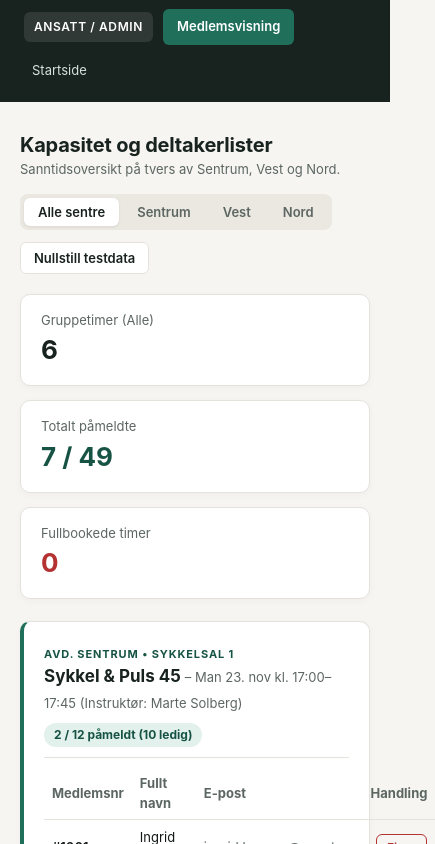
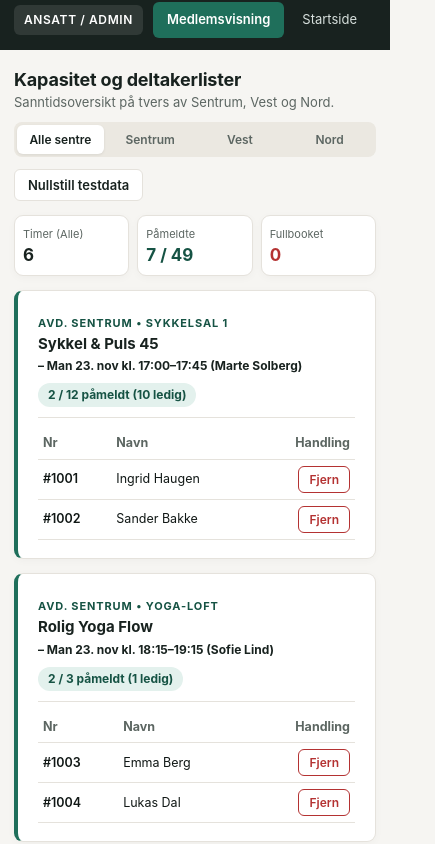
Before and after one commit to MrButabi/aktivhelse-booking, a plain HTML site: page app/ansatt.html in a window 390 px wide. Shown: the part 64-908 px from the top of the page, 435 px wide, since content can reach past the window. Drawn offline with Linux system fonts and the light colour scheme.

Commit message:
bedre tilpasset mobil

```diff
--- a/app/css/style.css
+++ b/app/css/style.css
@@ -20,7 +20,10 @@
   font-family: "Inter", -apple-system, BlinkMacSystemFont, "Segoe UI", Roboto, sans-serif;
 }
 
+html,
 body {
+  max-width: 100%;
+  overflow-x: hidden;
   background-color: var(--bg-skifer);
   color: var(--koks);
   line-height: 1.5;
@@ -82,17 +85,17 @@ body.sentrert-side {
 }
 
 .rolle-valg {
-  display: flex;
-  flex-direction: column;
+  display: grid;
+  grid-template-columns: 1fr 1fr;
   gap: 14px;
-  margin-top: 26px;
+  margin-top: 24px;
 }
 
 .rolle-kort {
   display: flex;
   align-items: center;
-  gap: 16px;
-  padding: 18px 20px;
+  gap: 14px;
+  padding: 16px 18px;
   border: 1.5px solid var(--ramme);
   border-radius: 10px;
   text-decoration: none;
@@ -222,6 +225,7 @@ body.sentrert-side {
 /* Container & Kort */
 .container {
   max-width: 1120px;
+  width: 100%;
   margin: 28px auto;
   padding: 0 20px;
 }
@@ -231,7 +235,43 @@ body.sentrert-side {
   border: 1px solid var(--ramme);
   border-radius: 10px;
   padding: 20px;
+  min-width: 0;
+  max-width: 100%;
   box-shadow: 0 2px 8px rgba(24, 34, 31, 0.03);
+}
+
+/* KPI-rad (ansattvisning) */
+.kpi-rad {
+  display: grid;
+  grid-template-columns: repeat(3, minmax(0, 1fr));
+  gap: 14px;
+  margin-bottom: 22px;
+}
+
+.kpi-kort {
+  padding: 16px 20px;
+}
+
+.kpi-verdi {
+  font-size: 26px;
+  font-weight: 700;
+  line-height: 1.2;
+  margin-top: 2px;
+}
+
+.tabell-wrap {
+  width: 100%;
+  max-width: 100%;
+  overflow-x: auto;
+  -webkit-overflow-scrolling: touch;
+}
+
+.tabell-wrap table {
+  width: 100%;
+  min-width: 440px;
+  border-collapse: collapse;
+  margin-top: 10px;
+  font-size: 13px;
 }
 
 .filter-bar {
@@ -254,6 +294,7 @@ body.sentrert-side {
   align-items: center;
   gap: 12px;
   flex-wrap: wrap;
+  max-width: 100%;
 }
 
 /* Avdelings-chips */
@@ -264,6 +305,7 @@ body.sentrert-side {
   border-radius: 8px;
   gap: 4px;
   flex-wrap: wrap;
+  max-width: 100%;
 }
 
 .chip {
@@ -334,7 +376,7 @@ input:focus {
 /* Timeplan rutenett */
 .timeplan-grid {
   display: grid;
-  grid-template-columns: repeat(auto-fill, minmax(315px, 1fr));
+  grid-template-columns: repeat(auto-fill, minmax(min(100%, 315px), 1fr));
   gap: 18px;
 }
 
@@ -344,6 +386,7 @@ input:focus {
   border-top: 3px solid var(--salvie);
   border-radius: 10px;
   padding: 20px;
+  min-width: 0;
   display: flex;
   flex-direction: column;
   justify-content: space-between;
@@ -449,8 +492,170 @@ input:focus {
   font-size: 12px;
   font-weight: 600;
   cursor: pointer;
+  white-space: nowrap;
 }
 
 .btn-avmeld:hover {
   background-color: var(--varsel-rosa);
 }
+
+/* Mobilvisning (under 640px) */
+@media (max-width: 640px) {
+  /* Kompakt startportal på mobil: to kort ved siden av hverandre */
+  body.sentrert-side {
+    padding: 14px;
+  }
+
+  .portal-kort {
+    padding: 22px 18px;
+    border-radius: 12px;
+  }
+
+  .portal-kort h1 {
+    font-size: 21px;
+    margin-bottom: 6px;
+  }
+
+  .portal-kort .undertittel {
+    font-size: 13px;
+  }
+
+  .rolle-valg {
+    grid-template-columns: repeat(2, minmax(0, 1fr));
+    gap: 10px;
+    margin-top: 18px;
+  }
+
+  .rolle-kort {
+    flex-direction: column;
+    align-items: flex-start;
+    gap: 8px;
+    padding: 14px 12px;
+    min-height: 44px;
+  }
+
+  .rolle-merke {
+    width: 34px;
+    height: 34px;
+    font-size: 14px;
+    border-radius: 8px;
+  }
+
+  .rolle-kort h2 {
+    font-size: 15px;
+    margin-bottom: 2px;
+  }
+
+  .rolle-kort p {
+    font-size: 12px;
+    line-height: 1.3;
+  }
+
+  /* Topplinje og container på mobil */
+  .topbar {
+    padding: 12px 14px;
+  }
+
+  .topbar h1 {
+    font-size: 16px;
+  }
+
+  .brand-ikon {
+    width: 32px;
+    height: 32px;
+    font-size: 12px;
+  }
+
+  .container {
+    margin: 16px auto;
+    padding: 0 14px;
+  }
+
+  .kort {
+    padding: 15px;
+    border-radius: 9px;
+  }
+
+  .filter-bar {
+    gap: 10px;
+    margin-bottom: 14px;
+  }
+
+  .filter-bar h2 {
+    font-size: 18px;
+  }
+
+  /* Avdelings-chips i 4 kolonner */
+  .chip-gruppe {
+    width: 100%;
+    display: grid;
+    grid-template-columns: repeat(4, minmax(0, 1fr));
+    padding: 3px;
+    gap: 3px;
+  }
+
+  .chip {
+    padding: 7px 4px;
+    font-size: 12px;
+    text-align: center;
+  }
+
+  /* Beholder fin kortstil under medlem, men litt mer kompakt */
+  .timeplan-grid {
+    grid-template-columns: 1fr;
+    gap: 12px;
+  }
+
+  .time-kort {
+    padding: 15px 16px;
+    gap: 12px;
+  }
+
+  /* Tre KPI-bokser på rad øverst i ansattvisning */
+  .kpi-rad {
+    gap: 8px;
+    margin-bottom: 14px;
+  }
+
+  .kpi-kort {
+    padding: 10px 8px;
+  }
+
+  .kpi-kort .meta {
+    font-size: 11px;
+  }
+
+  .kpi-verdi {
+    font-size: 17px;
+  }
+
+  .ansatt-kort-header h3 {
+    font-size: 15px !important;
+  }
+
+  .ansatt-kort-header h3 span {
+    display: block;
+    margin-top: 2px;
+    font-size: 12px !important;
+  }
+
+  /* Skjul e-postkolonnen og fjern sideveis scroll på mobil */
+  .tabell-wrap {
+    overflow-x: visible;
+  }
+
+  .tabell-wrap table {
+    min-width: 0;
+    width: 100%;
+    font-size: 12.5px;
+  }
+
+  .kol-epost {
+    display: none !important;
+  }
+
+  .tabell-wrap th,
+  .tabell-wrap td {
+    padding: 6px 5px !important;
+  }
+}
--- a/app/js/ansatt.js
+++ b/app/js/ansatt.js
@@ -31,18 +31,18 @@ function tegnAnsattOversikt() {
   container.style.display = "block";
 
   container.innerHTML = `
-    <div style="display: grid; grid-template-columns: repeat(auto-fit, minmax(180px, 1fr)); gap: 14px; margin-bottom: 22px;">
-      <div class="kort" style="padding: 16px 20px;">
-        <p class="meta">Gruppetimer (${valgtAvdeling})</p>
-        <p style="font-size: 26px; font-weight: 700; color: var(--mork-skifer);">${filtrerteTimer.length}</p>
+    <div class="kpi-rad">
+      <div class="kort kpi-kort">
+        <p class="meta">Timer (${valgtAvdeling})</p>
+        <p class="kpi-verdi" style="color: var(--mork-skifer);">${filtrerteTimer.length}</p>
       </div>
-      <div class="kort" style="padding: 16px 20px;">
-        <p class="meta">Totalt påmeldte</p>
-        <p style="font-size: 26px; font-weight: 700; color: var(--salvie-mork);">${totPaameldte} / ${totKapasitet}</p>
+      <div class="kort kpi-kort">
+        <p class="meta">Påmeldte</p>
+        <p class="kpi-verdi" style="color: var(--salvie-mork);">${totPaameldte} / ${totKapasitet}</p>
       </div>
-      <div class="kort" style="padding: 16px 20px;">
-        <p class="meta">Fullbookede timer</p>
-        <p style="font-size: 26px; font-weight: 700; color: var(--varsel-rod);">${fulleTimer}</p>
+      <div class="kort kpi-kort">
+        <p class="meta">Fullbooket</p>
+        <p class="kpi-verdi" style="color: var(--varsel-rod);">${fulleTimer}</p>
       </div>
     </div>
 
@@ -54,12 +54,13 @@ function tegnAnsattOversikt() {
 
         const raderHtml = antall === 0
           ? `<p class="meta" style="margin-top: 10px;">Ingen påmeldte deltakere på denne timen.</p>`
-          : `<table style="width: 100%; border-collapse: collapse; margin-top: 10px; font-size: 13px;">
+          : `<div class="tabell-wrap">
+              <table>
                 <thead>
                   <tr style="border-bottom: 1px solid var(--ramme); text-align: left; color: var(--tekst-dempet);">
-                  <th style="padding: 6px 8px;">Medlemsnr</th>
-                  <th style="padding: 6px 8px;">Fullt navn</th>
-                  <th style="padding: 6px 8px;">E-post</th>
+                    <th style="padding: 6px 8px;">Nr</th>
+                    <th style="padding: 6px 8px;">Navn</th>
+                    <th class="kol-epost" style="padding: 6px 8px;">E-post</th>
                     <th style="padding: 6px 8px; text-align: right;">Handling</th>
                   </tr>
                 </thead>
@@ -68,22 +69,23 @@ function tegnAnsattOversikt() {
                     <tr style="border-bottom: 1px solid var(--ramme);">
                       <td style="padding: 8px; font-weight: 600;">#${d.medlemsnr}</td>
                       <td style="padding: 8px;">${d.navn}</td>
-                    <td style="padding: 8px; color: var(--tekst-dempet);">${d.epost}</td>
+                      <td class="kol-epost" style="padding: 8px; color: var(--tekst-dempet);">${d.epost}</td>
                       <td style="padding: 8px; text-align: right;">
                         <button class="btn-avmeld" onclick="fjernDeltaker('${time.id}', ${idx})">Fjern</button>
                       </td>
                     </tr>
                   `).join("")}
                 </tbody>
-            </table>`;
+              </table>
+            </div>`;
 
         return `
           <article class="kort" style="padding: 18px 20px; border-left: 4px solid ${erFull ? "var(--varsel-rod)" : "var(--salvie)"};">
-            <div style="display: flex; justify-content: space-between; align-items: center; flex-wrap: wrap; gap: 8px; border-bottom: 1px solid var(--ramme); padding-bottom: 10px;">
-              <div>
+            <div class="ansatt-kort-header" style="display: flex; justify-content: space-between; align-items: center; flex-wrap: wrap; gap: 8px; border-bottom: 1px solid var(--ramme); padding-bottom: 10px;">
+              <div style="min-width: 0;">
                 <span class="avdeling-tag">Avd. ${time.avdeling}${time.sal ? ` • ${time.sal}` : ""}</span>
                 <h3 style="font-size: 17px; color: var(--mork-skifer);">
-                  ${time.navn} <span style="font-weight: 400; font-size: 13px; color: var(--tekst-dempet);">– ${time.dato} kl. ${time.klokkeslett} (Instruktør: ${time.instruktor})</span>
+                  ${time.navn} <span>– ${time.dato} kl. ${time.klokkeslett} (${time.instruktor})</span>
                 </h3>
               </div>
               <span class="badge ${erFull ? "badge-full" : "badge-ledig"}">
--- a/app/js/medlem.js
+++ b/app/js/medlem.js
@@ -108,8 +108,7 @@ function tegnMedlemTimeplan() {
 
           <h3 style="font-size: 18px; color: var(--mork-skifer); margin-bottom: 6px;">${time.navn}</h3>
           <p class="meta">
-            ${time.dato} &bull; ${time.klokkeslett}<br>
-            Instruktør: <strong style="color: var(--koks); font-weight: 600;">${time.instruktor}</strong>
+            ${time.dato} &bull; ${time.klokkeslett} &bull; ${time.instruktor}
           </p>
         </div>
 
```
Also changed, not shown: app/index.html (+6 -6 lines). Lines whose indentation alone changed are shown as unchanged.
